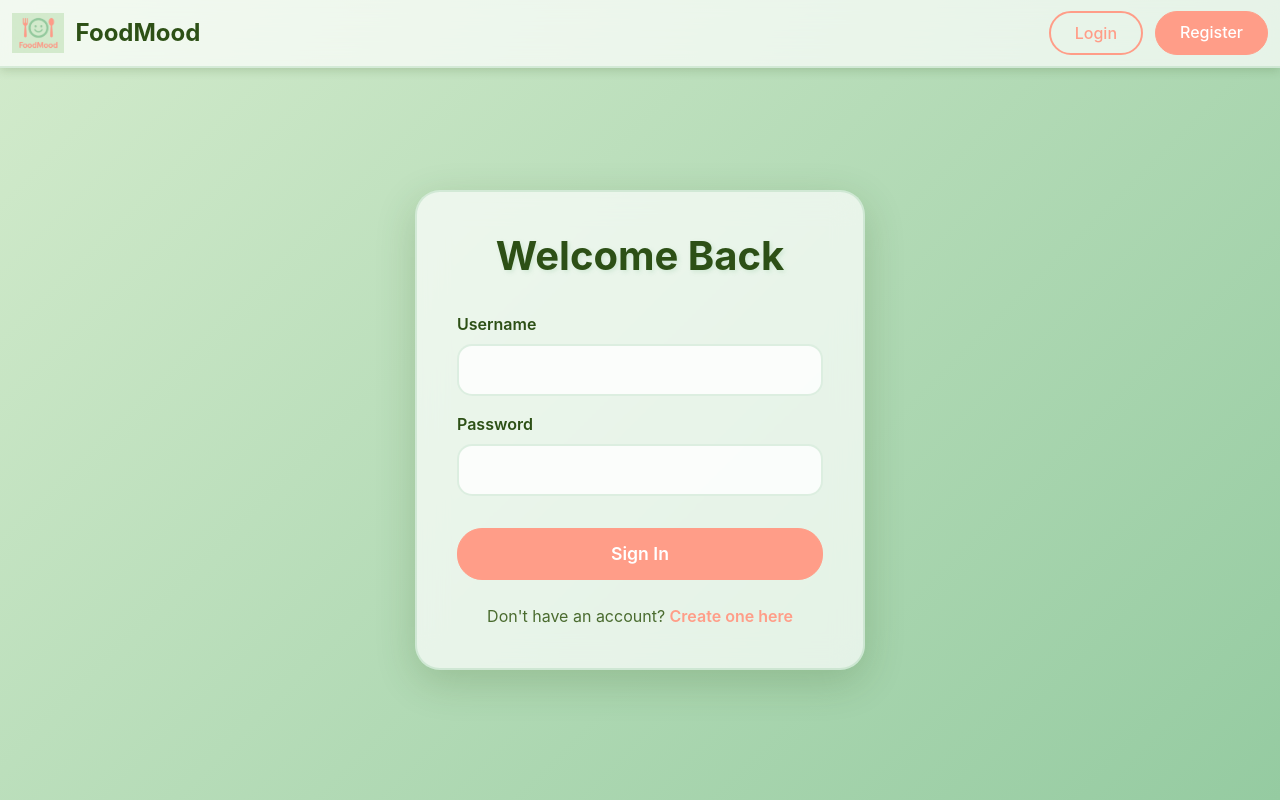
After one commit to CeVauDe/foodmood, a Django app: page /users/login/ in a window 1280 px wide. The commit adds this page. Run offline with Django 5.2, Linux system fonts and the light colour scheme.

Commit message:
Allow users to login

```diff
--- a/foodmood/static/styles.css
+++ b/foodmood/static/styles.css
@@ -57,6 +57,25 @@ body {
 .btn-register:hover {
     background-color: #e8866f;
     border-color: #e8866f;
+    color: white;
+    transform: translateY(-1px);
+    box-shadow: 0 4px 12px rgba(255, 157, 136, 0.4);
+}
+
+.btn-login {
+    background-color: transparent;
+    border: 2px solid var(--accent-color);
+    color: var(--accent-color);
+    font-weight: 500;
+    padding: 0.5rem 1.5rem;
+    border-radius: 25px;
+    transition: all 0.3s ease;
+    margin-right: 0.75rem;
+}
+
+.btn-login:hover {
+    background-color: var(--accent-color);
+    border-color: var(--accent-color);
     color: white;
     transform: translateY(-1px);
     box-shadow: 0 4px 12px rgba(255, 157, 136, 0.4);
--- a/foodmood/templates/layout.html
+++ b/foodmood/templates/layout.html
@@ -64,6 +64,7 @@
                                 </ul>
                             </div>
                         {% else %}
+                            <a class="btn btn-login" href="{% url 'users:login' %}" role="button">Login</a>
                             <a class="btn btn-register" href="{% url 'users:register' %}" role="button">Register</a>
                         {% endif %}
                     </div>
--- /dev/null
+++ b/foodmood/users/templates/users/login.html
@@ -0,0 +1,149 @@
+{% extends "layout.html" %}
+
+{% block title %}Login - FoodMood{% endblock %}
+
+{% block head %}
+<style>
+    .login-container {
+        max-width: 450px;
+        width: 100%;
+        padding: 2.5rem;
+        background: var(--card-bg);
+        border-radius: 25px;
+        backdrop-filter: blur(15px);
+        box-shadow: 0 12px 40px var(--shadow-color);
+        border: 2px solid rgba(149, 203, 161, 0.3);
+    }
+
+    .login-title {
+        color: var(--text-primary);
+        font-weight: 700;
+        font-size: 2.5rem;
+        margin-bottom: 2rem;
+        text-align: center;
+        text-shadow: 2px 2px 4px rgba(149, 203, 161, 0.3);
+    }
+
+    .form-label {
+        color: var(--text-primary);
+        font-weight: 600;
+        margin-bottom: 0.5rem;
+    }
+
+    .form-control {
+        border: 2px solid rgba(149, 203, 161, 0.3);
+        border-radius: 15px;
+        padding: 0.75rem 1rem;
+        font-size: 1rem;
+        background: rgba(255, 255, 255, 0.8);
+        color: var(--text-primary);
+        transition: all 0.3s ease;
+    }
+
+    .form-control:focus {
+        border-color: var(--accent-color);
+        box-shadow: 0 0 0 0.2rem rgba(255, 157, 136, 0.25);
+        background: rgba(255, 255, 255, 0.95);
+    }
+
+    .btn-login-form {
+        background-color: var(--accent-color);
+        border-color: var(--accent-color);
+        color: white;
+        font-weight: 600;
+        padding: 0.75rem 2rem;
+        border-radius: 25px;
+        font-size: 1.1rem;
+        width: 100%;
+        transition: all 0.3s ease;
+        margin-top: 1rem;
+    }
+
+    .btn-login-form:hover {
+        background-color: #e8866f;
+        border-color: #e8866f;
+        color: white;
+        transform: translateY(-2px);
+        box-shadow: 0 6px 20px rgba(255, 157, 136, 0.4);
+    }
+
+    .register-link {
+        text-align: center;
+        margin-top: 1.5rem;
+        color: var(--text-secondary);
+    }
+
+    .register-link a {
+        color: var(--accent-color);
+        text-decoration: none;
+        font-weight: 600;
+    }
+
+    .register-link a:hover {
+        color: #e8866f;
+        text-decoration: underline;
+    }
+
+    .alert {
+        border-radius: 15px;
+        border: none;
+        margin-bottom: 1.5rem;
+    }
+
+    .alert-danger {
+        background-color: rgba(220, 53, 69, 0.1);
+        color: #dc3545;
+        border: 1px solid rgba(220, 53, 69, 0.3);
+    }
+</style>
+{% endblock %}
+
+{% block body %}
+<div class="login-container">
+    <h2 class="login-title">Welcome Back</h2>
+
+    {% if messages %}
+        {% for message in messages %}
+            <div class="alert alert-{{ message.tags }}">
+                {{ message }}
+            </div>
+        {% endfor %}
+    {% endif %}
+
+    <form method="post">
+        {% csrf_token %}
+
+        <div class="mb-3">
+            <label for="username" class="form-label">Username</label>
+            <input type="text" class="form-control" id="username" name="username"
+                   required
+                   value="{{ form.username.value|default:'' }}">
+            {% if form.username.errors %}
+                <div class="text-danger mt-1">
+                    {% for error in form.username.errors %}
+                        <small>{{ error }}</small>
+                    {% endfor %}
+                </div>
+            {% endif %}
+        </div>
+
+        <div class="mb-3">
+            <label for="password" class="form-label">Password</label>
+            <input type="password" class="form-control" id="password" name="password" required>
+            {% if form.password.errors %}
+                <div class="text-danger mt-1">
+                    {% for error in form.password.errors %}
+                        <small>{{ error }}</small>
+                    {% endfor %}
+                </div>
+            {% endif %}
+        </div>
+
+        <button type="submit" class="btn btn-login-form">Sign In</button>
+    </form>
+
+    <div class="register-link">
+        Don't have an account? <a href="{% url 'users:register' %}">Create one here</a>
+    </div>
+</div>
+{% endblock %}
--- a/foodmood/users/urls.py
+++ b/foodmood/users/urls.py
@@ -6,5 +6,6 @@ app_name = "users"
 
 urlpatterns = [
     path("register/", views.register, name="register"),
+    path("login/", views.login_view, name="login"),
     path("logout/", views.logout_view, name="logout"),
 ]
--- a/foodmood/users/views.py
+++ b/foodmood/users/views.py
@@ -1,6 +1,6 @@
 from django import forms
 from django.contrib import messages
-from django.contrib.auth import login, logout
+from django.contrib.auth import authenticate, login, logout
 from django.contrib.auth.forms import UserCreationForm
 from django.contrib.auth.models import User
 from django.shortcuts import redirect, render
@@ -19,6 +19,11 @@ class CustomUserCreationForm(UserCreationForm):
         if commit:
             user.save()
         return user
+
+
+class LoginForm(forms.Form):
+    username = forms.CharField(max_length=150)
+    password = forms.CharField(widget=forms.PasswordInput)
 
 
 def register(request):
@@ -40,6 +45,25 @@ def register(request):
     return render(request, "users/register.html", {"form": form})
 
 
+def login_view(request):
+    if request.method == "POST":
+        form = LoginForm(request.POST)
+        if form.is_valid():
+            username = form.cleaned_data["username"]
+            password = form.cleaned_data["password"]
+            user = authenticate(request, username=username, password=password)
+            if user is not None:
+                login(request, user)
+                messages.success(request, f"Welcome back, {username}!")
+                return redirect("index")
+            else:
+                messages.error(request, "Invalid username or password.")
+    else:
+        form = LoginForm()
+
+    return render(request, "users/login.html", {"form": form})
+
+
 def logout_view(request):
     logout(request)
     messages.success(request, "You have been successfully logged out.")
```
